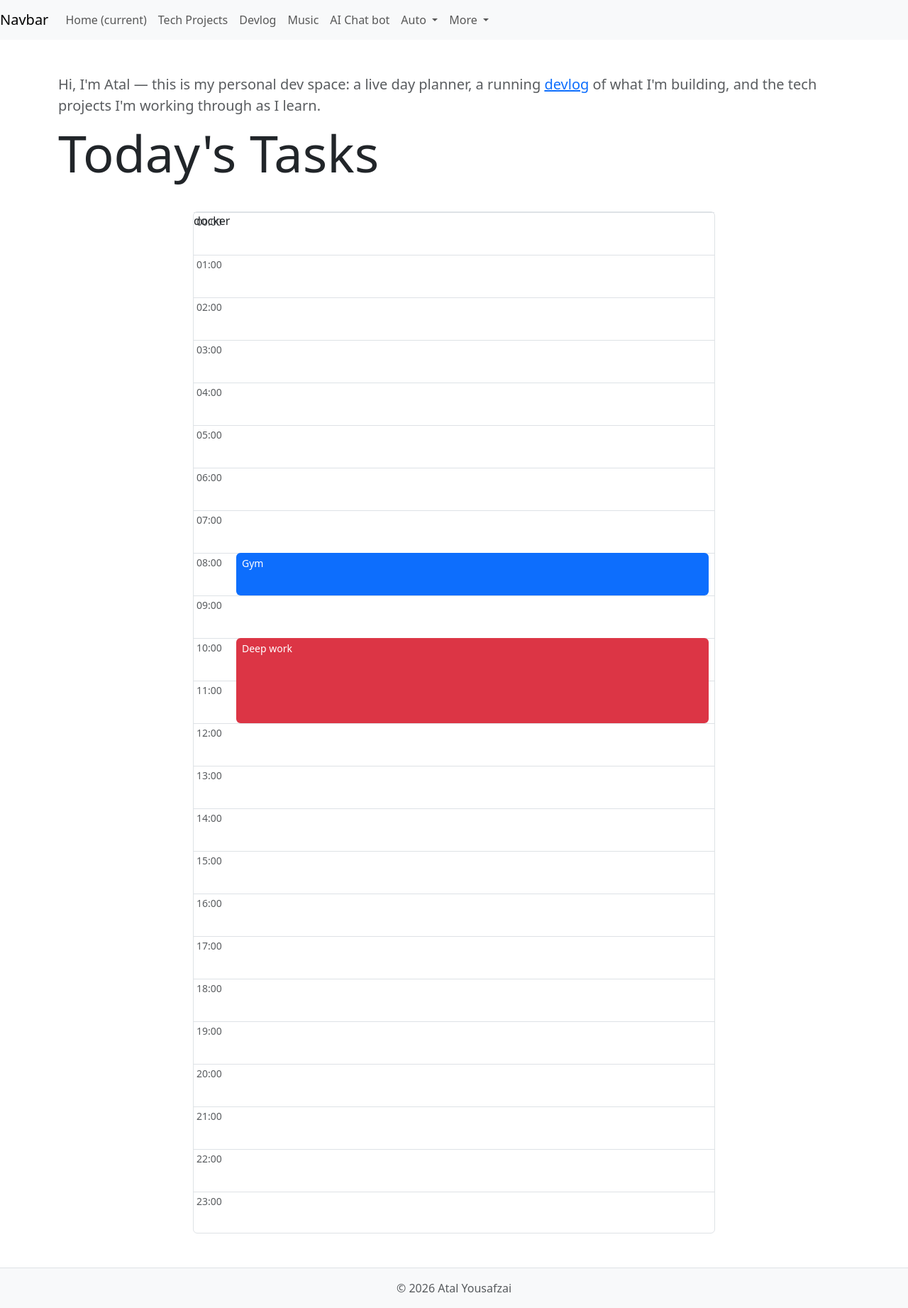
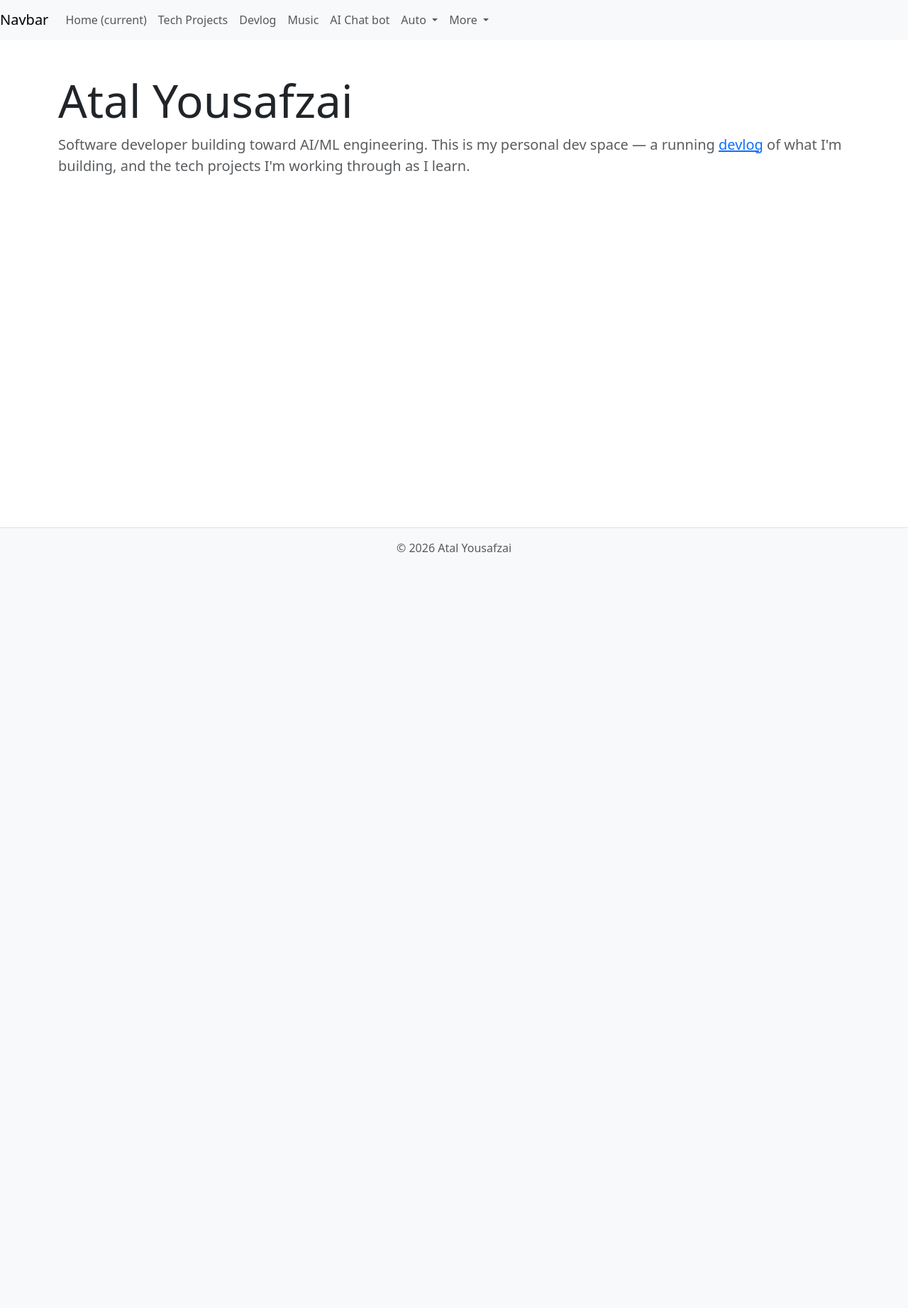
Before and after one commit to Atalky/Bugs-and-Buds-Website, a FastAPI app: page / in a window 1280 px wide. Shown: the whole page at 71% size. After the commit the page ends 778 px from the top, so only its background shows below. Run offline with FastAPI, Linux system fonts and the light colour scheme.

Commit message:
Remove public calendar from homepage, add simple landing intro

```diff
--- a/app/templates/index.html
+++ b/app/templates/index.html
@@ -2,91 +2,14 @@
 {% block content %}
 
 <section id="intro">
-
   <div class="container-lg my-5">
-
     <div class="row justify-content-center">
       <div class="col-md text-center text-md-start">
-        <p class="lead text-muted mb-2">Hi, I'm Atal — this is my personal dev space: a live day planner, a running <a href="/blog">devlog</a> of what I'm building, and the tech projects I'm working through as I learn.</p>
-        <h1 class="display-2">Today's Tasks</h1>
-        <p class="display-6 text-muted fst-italic">{{ quote }}</p>
-      </div>
-    </div>
-
-    <!-- calendar grid -->
-    <div class="row justify-content-center mt-4">
-      <div class="col-12 col-md-8">
-
-        <!-- 6am-10pm = 16 hours × 60px =1440px -->
-        <div id="grid" class="position-relative border rounded" style="height: 1440px;">
-docker
-          {% for hour in range(0, 24) %}
-          <div class="position-absolute w-100 border-top"
-              style="top: {{ hour * 60 }}px; height: 60px;">
-            <small class="text-body-secondary ps-1">{{ "%02d:00"|format(hour) }}</small>
-          </div>
-          {% endfor %}
-
-          {% for e in events %}
-          <div class="position-absolute rounded px-2 py-1 small text-white"
-               data-id="{{ e.id }}"
-               style="top: {{ e.top }}px; height: {{ e.height }}px;
-                      left: 60px; right: 8px; background: {{ e.colour }};">
-            {{ e.title }}
-          </div>
-          {% endfor %}
-
-        </div>
-
+        <h1 class="display-3">Atal Yousafzai</h1>
+        <p class="lead text-muted mb-2">Software developer building toward AI/ML engineering. This is my personal dev space — a running <a href="/blog">devlog</a> of what I'm building, and the tech projects I'm working through as I learn.</p>
       </div>
     </div>
   </div>
-
 </section>
 
-<script>
-  const grid = document.getElementById('grid');
-  const SNAP = 15;   // round to 15-minute slots
-  const DEFAULT_DURATION = 60;
-  let eventCounter = 0;
-
-
-  grid.addEventListener('click', (e) => {
-
-    if (e.target.closest('[data-id]')) return;
-
-    const rect = grid.getBoundingClientRect();
-    const y = e.clientY - rect.top;
-    const minutes = Math.round(y / SNAP) * SNAP;   // snap to nearest 15
-
-    const hour = Math.floor(minutes / 60);
-    const min = minutes % 60;
-
-    const title = prompt('Event Title:');
-    if (!title) return;
-
-    drawEvent(title, minutes, DEFAULT_DURATION, '#0d6efd');
-  });
-
-    grid.addEventListener('contextmenu', (e) => {
-    const eventBox = e.target.closest('[data-id]');
-    if (!eventBox) return;
-
-    e.preventDefault();   // stop the browser's right-click menu
-
-    if (confirm(`Delete "${eventBox.textContent}"?`)) {
-      eventBox.remove();
-    }
-  });
-
-  function drawEvent(title, top, height, colour) {
-    const div = document.createElement('div');
-    div.className = 'position-absolute rounded px-2 py-1 small text-white';
-    div.dataset.id = `local-${eventCounter++}`;
-    div.style.cssText = `top:${top}px; height:${height}px; left:60px; right:8px; background:${colour};`;
-    div.textContent = title;
-    grid.appendChild(div);
-  }
-</script>
-
 {% endblock %}
```
